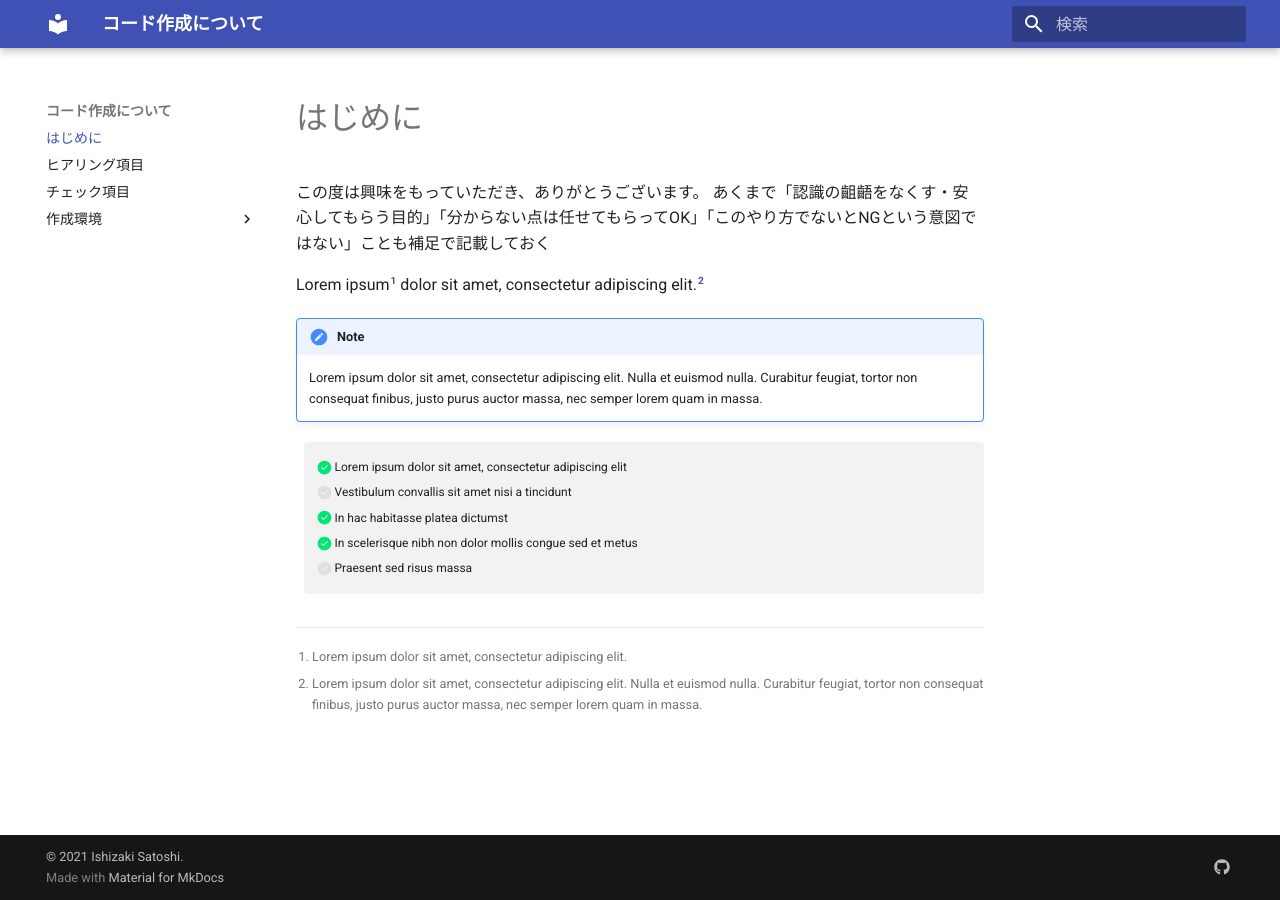
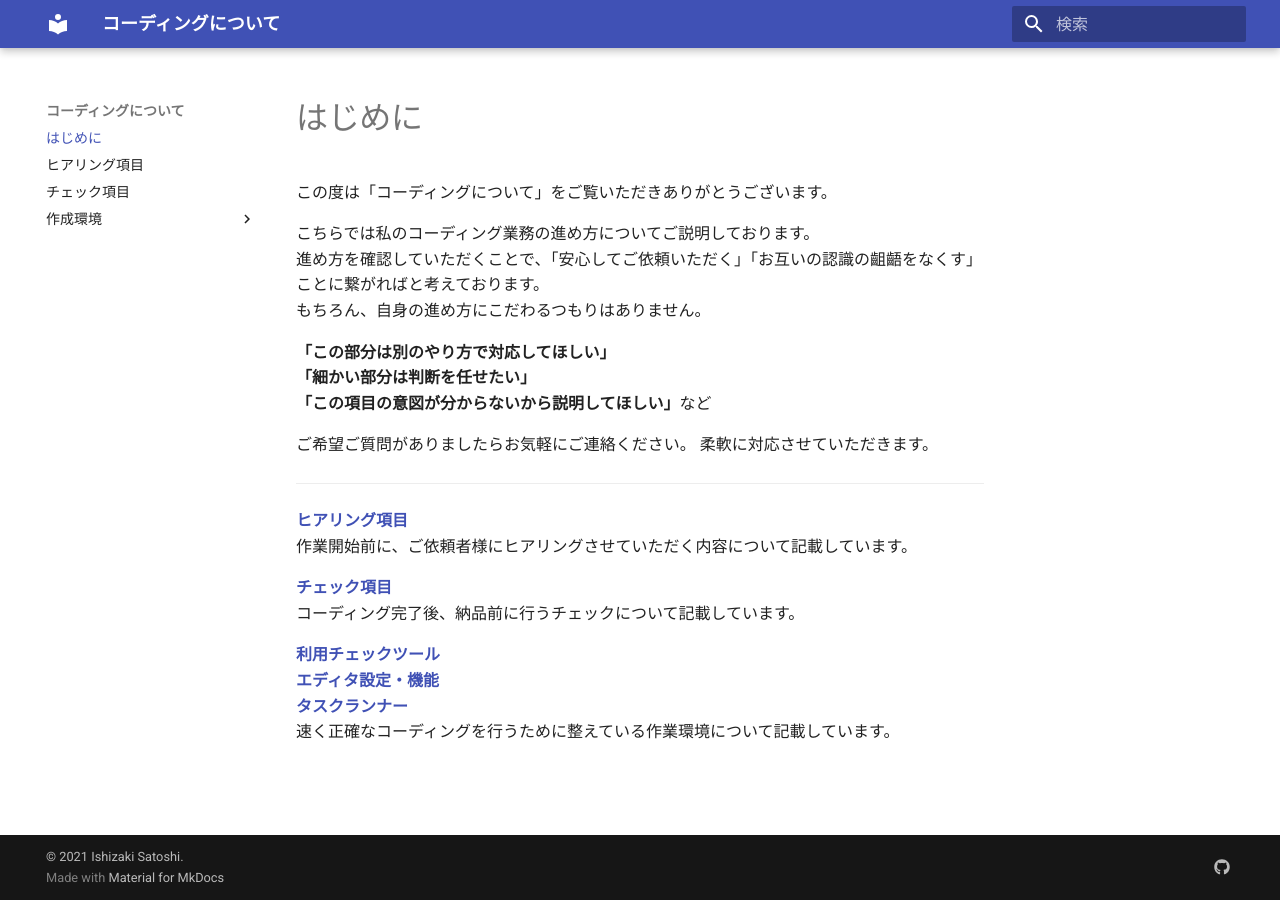
Before and after one commit to zakzakst/check, an MkDocs documentation site: the page built from src/index.md, in a window 1280 px wide. Built offline with MkDocs 1.6.1 and Material for MkDocs 9.7.7, drawn with Linux system fonts in a browser that asks for light colours.

Commit message:
目次ページ作成

```diff
--- a/mkdocs.yml
+++ b/mkdocs.yml
@@ -1,4 +1,4 @@
-site_name: 'コード作成について'
+site_name: 'コーディングについて'
 docs_dir: 'src'
 site_dir: 'docs'
 
--- a/src/index.md
+++ b/src/index.md
@@ -1,24 +1,27 @@
 # はじめに
 
-この度は興味をもっていただき、ありがとうございます。
-あくまで「認識の齟齬をなくす・安心してもらう目的」「分からない点は任せてもらってOK」「このやり方でないとNGという意図ではない」ことも補足で記載しておく
+この度は「コーディングについて」をご覧いただきありがとうございます。
 
-Lorem ipsum[^1] dolor sit amet, consectetur adipiscing elit.[^2]
+こちらでは私のコーディング業務の進め方についてご説明しております。<br>
+進め方を確認していただくことで、「安心してご依頼いただく」「お互いの認識の齟齬をなくす」ことに繋がればと考えております。<br>
+もちろん、自身の進め方にこだわるつもりはありません。
 
-!!! note
-    Lorem ipsum dolor sit amet, consectetur adipiscing elit. Nulla et euismod
-    nulla. Curabitur feugiat, tortor non consequat finibus, justo purus auctor
-    massa, nec semper lorem quam in massa.
+**「この部分は別のやり方で対応してほしい」<br>
+「細かい部分は判断を任せたい」<br>
+「この項目の意図が分からないから説明してほしい」**など
 
-- [x] Lorem ipsum dolor sit amet, consectetur adipiscing elit
-- [ ] Vestibulum convallis sit amet nisi a tincidunt
-  * [x] In hac habitasse platea dictumst
-  * [x] In scelerisque nibh non dolor mollis congue sed et metus
-  * [ ] Praesent sed risus massa
+ご希望ご質問がありましたらお気軽にご連絡ください。
+柔軟に対応させていただきます。
 
-[^1]: Lorem ipsum dolor sit amet, consectetur adipiscing elit.
+---
 
-[^2]:
-  Lorem ipsum dolor sit amet, consectetur adipiscing elit. Nulla et euismod
-  nulla. Curabitur feugiat, tortor non consequat finibus, justo purus auctor
-  massa, nec semper lorem quam in massa.
+**[ヒアリング項目](hearing-list.md)**<br>
+作業開始前に、ご依頼者様にヒアリングさせていただく内容について記載しています。
+
+**[チェック項目](check-list.md)**<br>
+コーディング完了後、納品前に行うチェックについて記載しています。
+
+**[利用チェックツール](check-tools.md)**<br>
+**[エディタ設定・機能](editor-settings.md)**<br>
+**[タスクランナー](task-runner.md)**<br>
+速く正確なコーディングを行うために整えている作業環境について記載しています。
```
Also changed, not shown: memo.md (+2 -0 lines), src/WIP/sample.md (added, +21 -0 lines), src/check-list.md (+4 -4 lines), src/hearing-list.md (+2 -2 lines).
